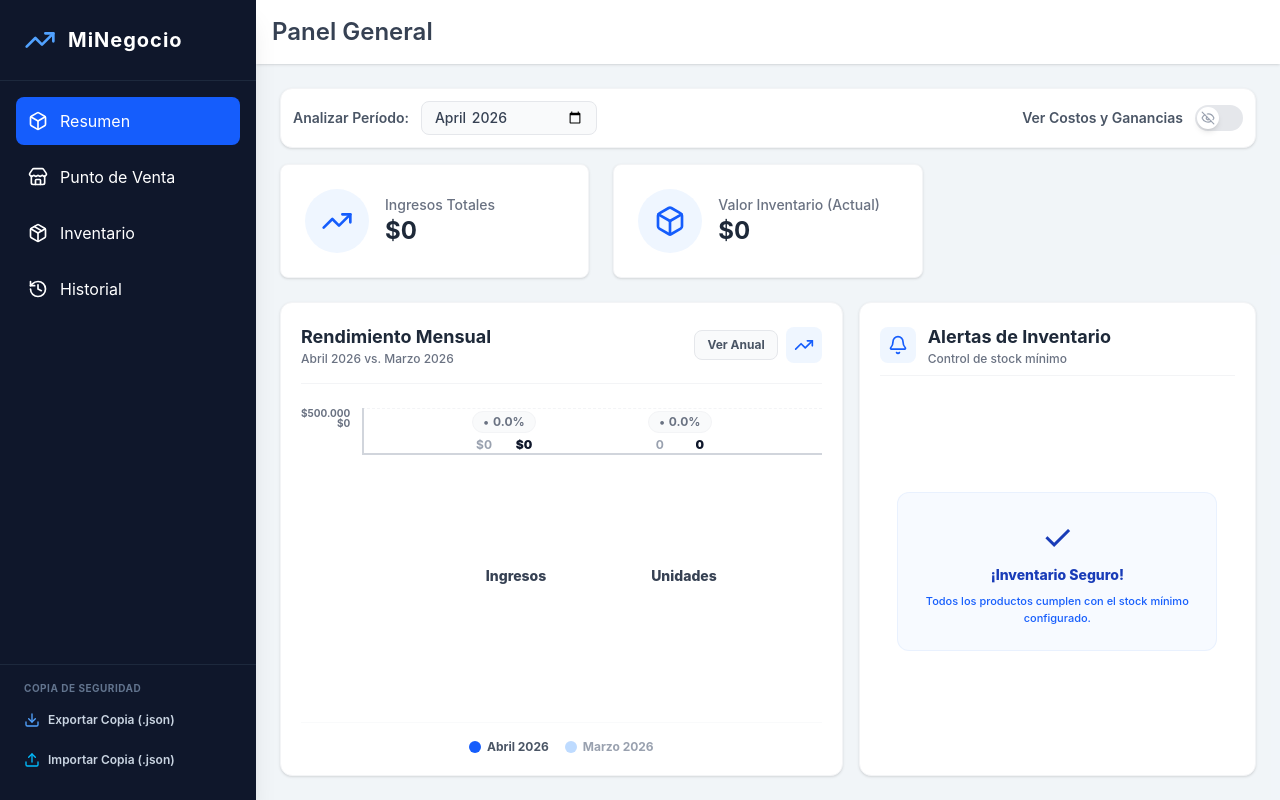
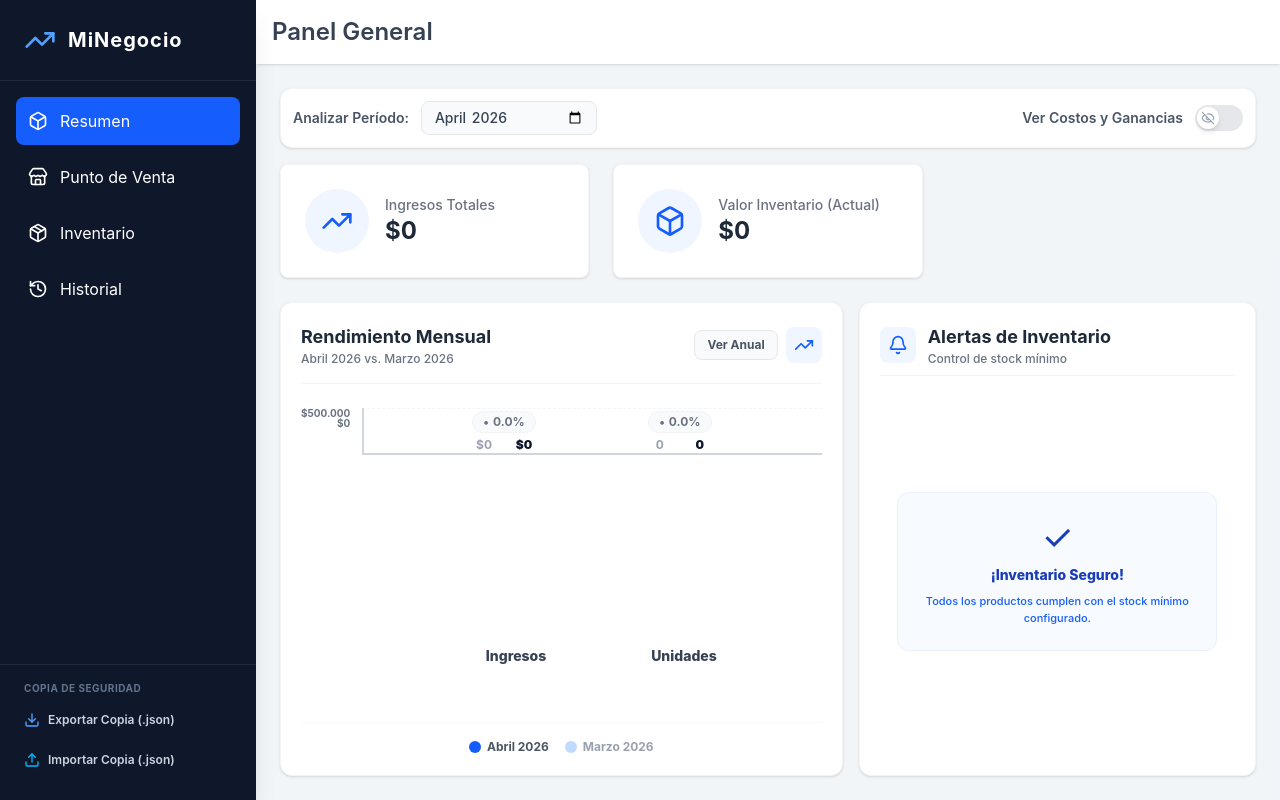
Before and after one commit to dvelezmarulanda-coder/INVENTARIO, a React (Vite) app: page / in a window 1280 px wide. Both pictures are taken after a click on the button "Resumen". Built offline with nearby package versions, Linux system fonts and the light colour scheme.

Commit message:
style: aumentar altura mínima de gráficas y permitir scroll si la pantalla es muy pequeña

```diff
--- a/src/App.jsx
+++ b/src/App.jsx
@@ -737,7 +737,7 @@ export default function App() {
 
           {/* VISTA: RESUMEN */}
           {activeTab === 'resumen' && (
-            <div className="flex flex-col h-full space-y-4">
+            <div className="flex flex-col min-h-full space-y-4">
 
               {/* Barra de Control de Filtros y Visibilidad */}
               <div className="bg-white p-3 rounded-xl shadow-sm border border-gray-100 flex flex-col sm:flex-row sm:items-center justify-between gap-4 shrink-0">
@@ -923,7 +923,7 @@ export default function App() {
                           const steps = Array.from({ length: gridLines + 1 }, (_, i) => i);
 
                           return (
-                            <div className="flex flex-1 min-h-[150px] mt-2">
+                            <div className="flex flex-1 min-h-[230px] mt-2">
                               {/* Eje Y — escala */}
                               <div className="flex flex-col justify-between items-end pr-3 shrink-0 h-full">
                                 {[...steps].reverse().map((i) => {
```
